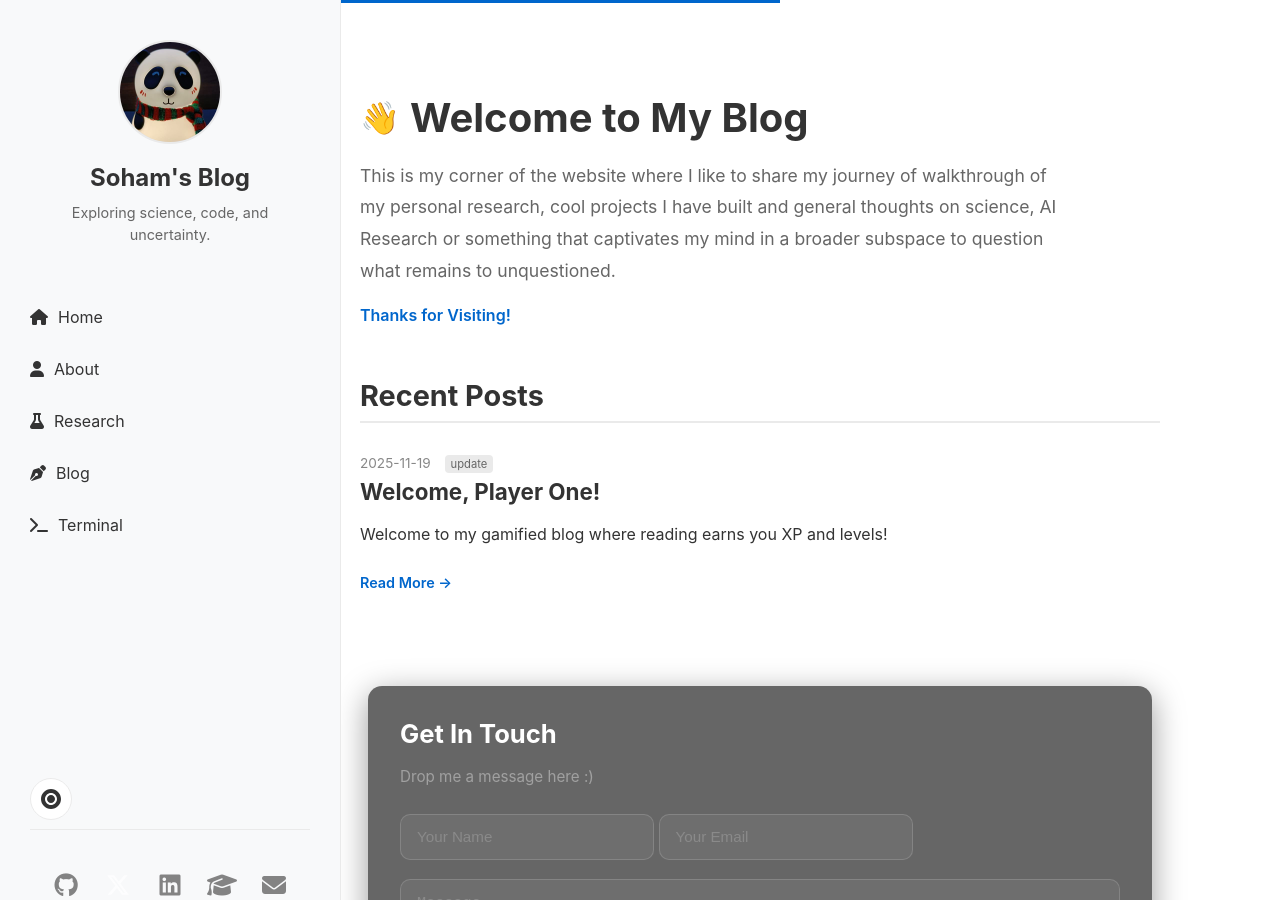
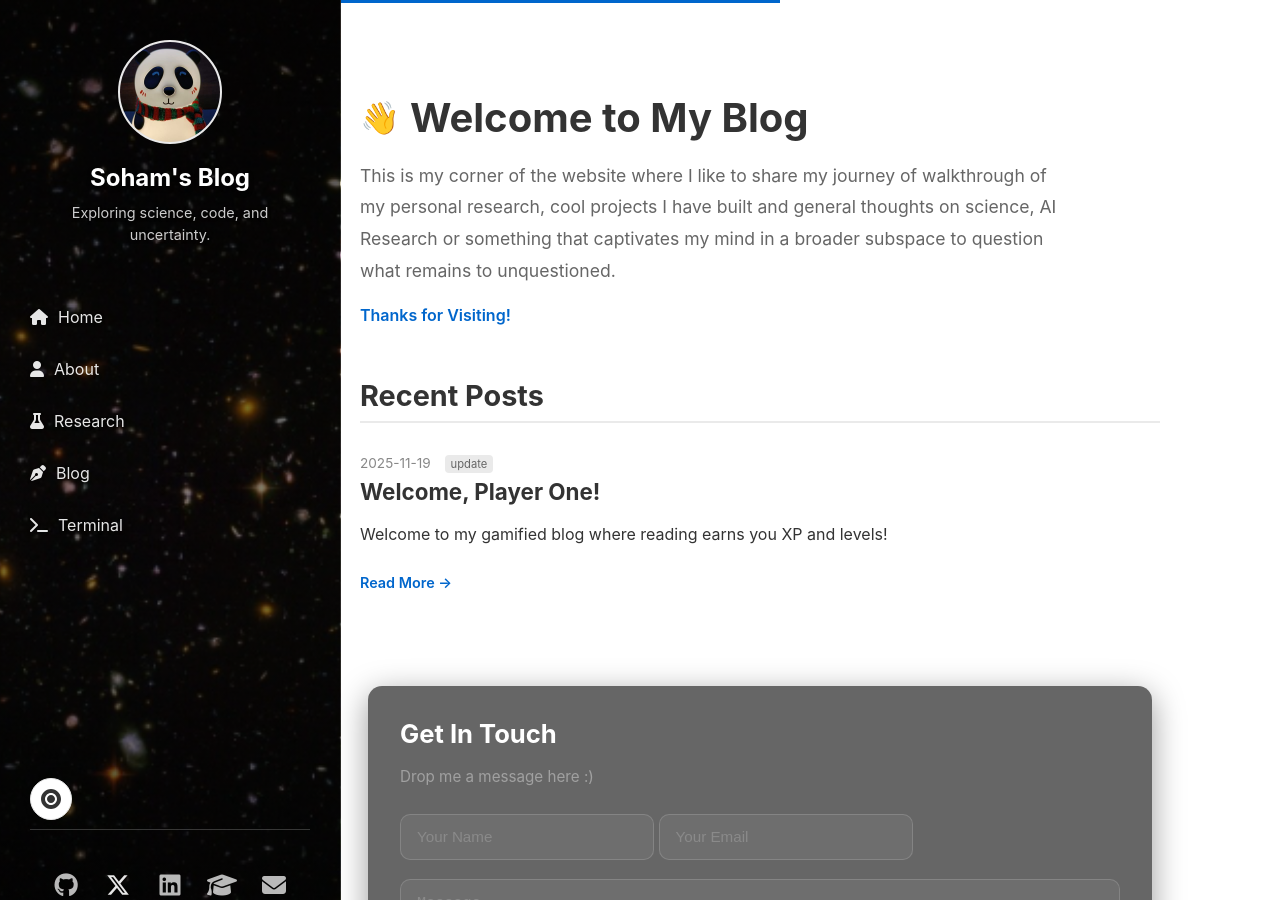
Before and after one commit to shb2908/shb2908.github.io, a Jekyll site: the page built from index.html, in a window 1280 px wide and 900 px high. Built offline with Jekyll 4.4.1, drawn with Linux system fonts in a browser that asks for light colours.

Commit message:
bck-g1 updated

```diff
--- a/assets/css/gamify.css
+++ b/assets/css/gamify.css
@@ -48,8 +48,16 @@ body {
     position: fixed;
     top: 0;
     left: 0;
-    background: var(--sidebar-bg);
-    border-right: 1px solid var(--border-color);
+    background:
+        linear-gradient(to bottom,
+            rgba(0, 0, 0, 0.7) 0%,
+            rgba(0, 0, 0, 0.5) 50%,
+            rgba(0, 0, 0, 0.7) 100%),
+        url('/assets/images/space-bg.png');
+    background-size: cover;
+    background-position: center;
+    background-repeat: no-repeat;
+    border-right: 1px solid rgba(255, 255, 255, 0.1);
     padding: 40px 30px;
     display: flex;
     flex-direction: column;
@@ -80,16 +88,18 @@ body {
     font-size: 1.5rem;
     font-weight: 700;
     margin: 0;
-    color: var(--text-color);
+    color: #ffffff;
     text-decoration: none;
     display: block;
+    text-shadow: 0 2px 4px rgba(0, 0, 0, 0.5);
 }
 
 .site-bio {
     font-size: 0.9rem;
-    color: #666;
+    color: rgba(255, 255, 255, 0.8);
     margin-top: 10px;
     line-height: 1.5;
+    text-shadow: 0 1px 3px rgba(0, 0, 0, 0.5);
 }
 
 /* Navigation Links */
@@ -101,7 +111,7 @@ body {
 
 .nav-item {
     font-size: 1rem;
-    color: var(--text-color);
+    color: rgba(255, 255, 255, 0.9);
     text-decoration: none;
     padding: 8px 0;
     border-bottom: 1px solid transparent;
@@ -109,31 +119,36 @@ body {
     display: flex;
     align-items: center;
     gap: 10px;
+    text-shadow: 0 1px 3px rgba(0, 0, 0, 0.5);
 }
 
 .nav-item:hover {
-    color: var(--accent-color);
+    color: #ffffff;
     padding-left: 5px;
-    /* Subtle slide effect */
+    text-shadow: 0 0 10px rgba(255, 255, 255, 0.5);
 }
 
 /* Social Links */
 .social-links {
-    margin-top: auto; /* Push to bottom */
+    margin-top: auto;
+    /* Push to bottom */
     display: flex;
     gap: 20px;
     padding: 25px 0;
-    border-top: 1px solid var(--border-color);
+    border-top: 1px solid rgba(255, 255, 255, 0.2);
     flex-wrap: wrap;
-    justify-content: center; /* Center the icons */
+    justify-content: center;
+    /* Center the icons */
     align-items: center;
-    min-height: 60px; /* Ensure minimum height */
+    min-height: 60px;
+    /* Ensure minimum height */
 }
 
 .social-icon {
-    color: #666; /* More visible gray */
+    color: rgba(255, 255, 255, 0.8);
     text-decoration: none;
-    font-size: 1.5rem; /* Larger icons */
+    font-size: 1.5rem;
+    /* Larger icons */
     transition: all 0.2s ease;
     display: flex;
     align-items: center;
@@ -142,7 +157,7 @@ body {
     height: 32px;
     background: transparent;
     border-radius: 0;
-    opacity: 0.8;
+    opacity: 0.9;
 }
 
 .social-icon i {
@@ -159,9 +174,12 @@ body {
 }
 
 .social-icon:hover {
-    color: var(--accent-color); /* Use accent color on hover */
+    color: #ffffff;
+    /* Use accent color on hover */
     opacity: 1;
-    transform: scale(1.1); /* Slight scale on hover */
+    transform: scale(1.1);
+    /* Slight scale on hover */
+    text-shadow: 0 0 10px rgba(255, 255, 255, 0.5);
 }
 
 /* --- MAIN CONTENT AREA --- */
```
Also changed, not shown: assets/images/space-bg.png (added).
